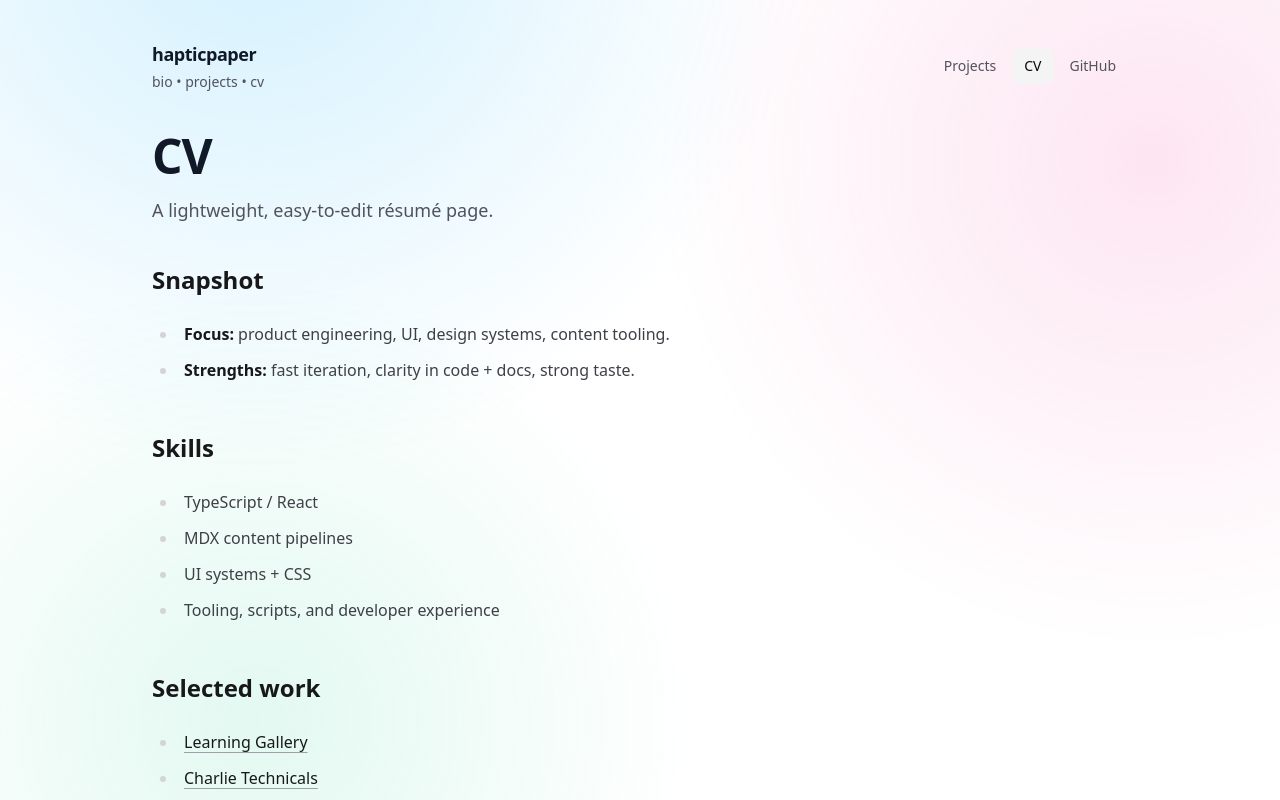
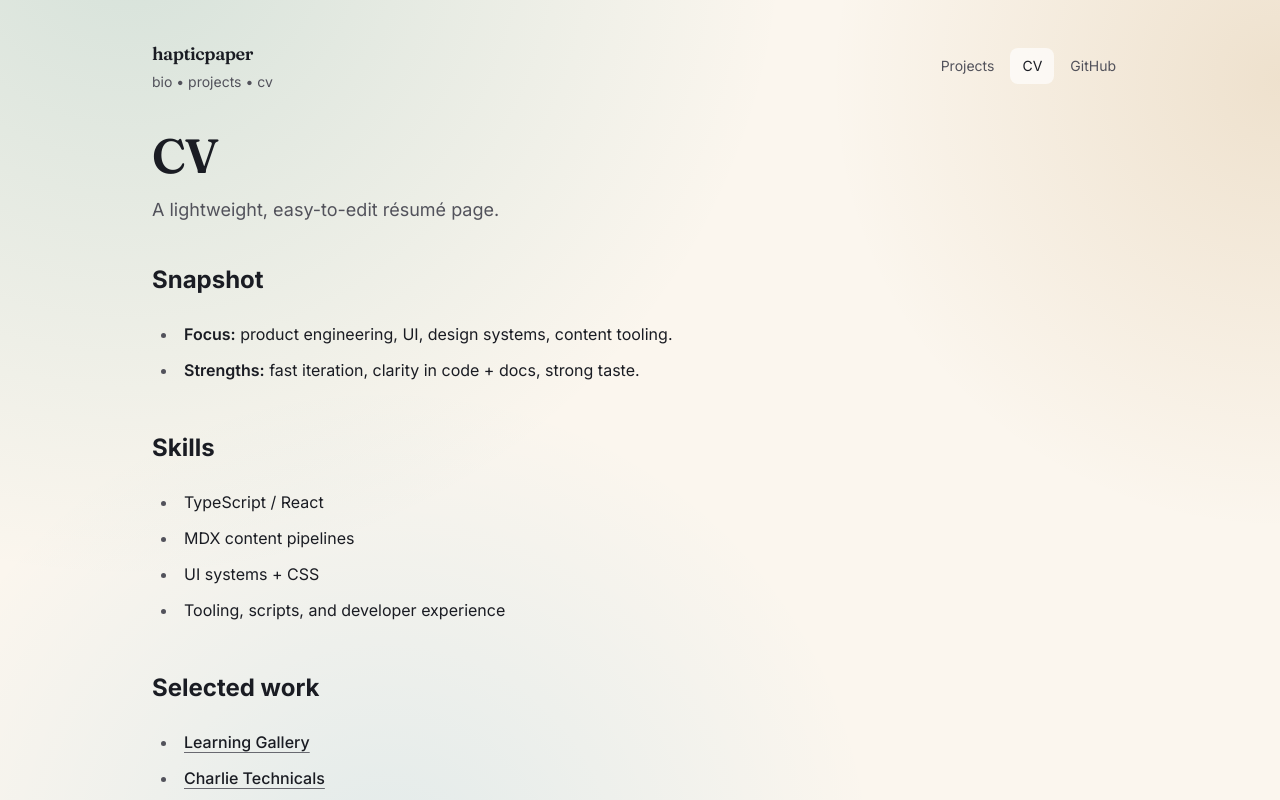
Before and after one commit to hapticPaper/hapticpaper.github.io, a React (Vite) app: page /cv in a window 1280 px wide. Shown: the top 800 px of the page. Built offline with nearby package versions, Linux system fonts and the light colour scheme.

Commit message:
Improve project gallery cards
- Add preview slots for project cards (image + fallback)
- Introduce a more intentional palette + typography tokens
- Add SafeChat project entry with screenshot preview

```diff
--- a/index.html
+++ b/index.html
@@ -3,7 +3,18 @@
   <head>
     <meta charset="UTF-8" />
     <meta name="viewport" content="width=device-width, initial-scale=1.0" />
-    <meta name="description" content="Bio, projects, and CV" />
+    <meta
+      name="description"
+      content="Software architect building data, platform, and agentic pipeline systems — plus selected projects, repositories, and CV."
+    />
+    <meta name="theme-color" content="#fbf6ee" />
+    <meta name="theme-color" media="(prefers-color-scheme: dark)" content="#07070b" />
+    <link rel="preconnect" href="https://fonts.googleapis.com" />
+    <link rel="preconnect" href="https://fonts.gstatic.com" crossorigin />
+    <link
+      rel="stylesheet"
+      href="https://fonts.googleapis.com/css2?family=Fraunces:opsz,wght@9..144,600;9..144,700&family=Inter:wght@400;500;600;700&display=swap"
+    />
     <title>hapticpaper</title>
   </head>
   <body>
--- a/src/components/MdxPage.tsx
+++ b/src/components/MdxPage.tsx
@@ -12,10 +12,10 @@ export function MdxPage({
   return (
     <article>
       <header className="mb-10">
-        <h1 className="text-balance text-4xl font-semibold tracking-tight sm:text-5xl">{title}</h1>
-        {subtitle && <p className="mt-4 max-w-2xl text-pretty text-lg text-zinc-600 dark:text-zinc-400">{subtitle}</p>}
+        <h1 className="heading-serif text-balance text-4xl font-semibold tracking-tight sm:text-5xl">{title}</h1>
+        {subtitle && <p className="mt-4 max-w-2xl text-pretty text-lg text-[color:var(--muted)]">{subtitle}</p>}
       </header>
-      <div className="prose prose-zinc max-w-none dark:prose-invert">{children}</div>
+      <div className="prose max-w-none">{children}</div>
     </article>
   );
 }
--- a/src/components/SiteLayout.tsx
+++ b/src/components/SiteLayout.tsx
@@ -8,10 +8,10 @@ export function SiteLayout({ children }: { children: ReactNode }) {
       <Background />
       <header className="relative mx-auto flex w-full max-w-5xl items-center justify-between px-6 py-10">
         <div className="leading-tight">
-          <NavLink to="/" className="text-lg font-semibold tracking-tight">
+          <NavLink to="/" className="heading-serif text-lg font-semibold tracking-tight">
             hapticpaper
           </NavLink>
-          <div className="mt-1 text-sm text-zinc-600 dark:text-zinc-400">bio • projects • cv</div>
+          <div className="mt-1 text-sm text-[color:var(--muted)]">bio • projects • cv</div>
         </div>
         <nav className="flex items-center gap-1 text-sm">
           <TopNavLink to="/projects">Projects</TopNavLink>
@@ -19,8 +19,8 @@ export function SiteLayout({ children }: { children: ReactNode }) {
           <a
             href="https://github.com/hapticPaper"
             target="_blank"
-            rel="noreferrer"
-            className="rounded-lg px-3 py-2 text-zinc-600 hover:bg-zinc-100 hover:text-zinc-950 dark:text-zinc-300 dark:hover:bg-zinc-900/70 dark:hover:text-zinc-50"
+            rel="noreferrer noopener"
+            className="rounded-lg px-3 py-2 text-[color:var(--muted)] hover:bg-[color:var(--surface)] hover:text-[color:var(--text)]"
           >
             GitHub
           </a>
@@ -29,9 +29,9 @@ export function SiteLayout({ children }: { children: ReactNode }) {
 
       <main className="relative mx-auto w-full max-w-5xl px-6 pb-16">{children}</main>
 
-      <footer className="relative mx-auto w-full max-w-5xl px-6 pb-12 text-sm text-zinc-600 dark:text-zinc-400">
-        <div className="border-t border-zinc-200 pt-8 dark:border-zinc-800">
-          <span className="font-medium text-zinc-900 dark:text-zinc-100">hapticpaper</span>
+      <footer className="relative mx-auto w-full max-w-5xl px-6 pb-12 text-sm text-[color:var(--muted)]">
+        <div className="border-t border-[color:var(--border)] pt-8">
+          <span className="font-medium text-[color:var(--text)]">hapticpaper</span>
           <span className="mx-2">•</span>
           <span>Built with MDX</span>
         </div>
@@ -46,8 +46,8 @@ function TopNavLink({ to, children }: { to: string; children: ReactNode }) {
       to={to}
       className={({ isActive }) =>
         clsx(
-          "rounded-lg px-3 py-2 text-zinc-600 hover:bg-zinc-100 hover:text-zinc-950 dark:text-zinc-300 dark:hover:bg-zinc-900/70 dark:hover:text-zinc-50",
-          isActive && "bg-zinc-100 text-zinc-950 dark:bg-zinc-900/70 dark:text-zinc-50",
+          "rounded-lg px-3 py-2 text-[color:var(--muted)] hover:bg-[color:var(--surface)] hover:text-[color:var(--text)]",
+          isActive && "bg-[color:var(--surface)] text-[color:var(--text)]",
         )
       }
     >
@@ -57,10 +57,11 @@ function TopNavLink({ to, children }: { to: string; children: ReactNode }) {
 }
 
 function Background() {
+  // The background gradient is defined in `globals.css` under `.app-background`.
   return (
     <div
       aria-hidden
-      className="pointer-events-none fixed inset-0 -z-10 bg-[radial-gradient(1000px_circle_at_20%_-10%,rgba(56,189,248,0.22),transparent_55%),radial-gradient(900px_circle_at_90%_20%,rgba(244,114,182,0.18),transparent_55%),radial-gradient(800px_circle_at_20%_90%,rgba(52,211,153,0.14),transparent_55%)]"
+      className="app-background pointer-events-none fixed inset-0 -z-10"
     />
   );
 }
--- a/src/pages/HomePage.tsx
+++ b/src/pages/HomePage.tsx
@@ -18,12 +18,12 @@ export function HomePage() {
 
       <section>
         <div className="mb-4 flex items-end justify-between">
-          <h2 className="text-xl font-semibold tracking-tight">Featured projects</h2>
-          <Link className="text-sm text-zinc-600 hover:underline dark:text-zinc-400" to="/projects">
+          <h2 className="heading-serif text-xl font-semibold tracking-tight">Featured projects</h2>
+          <Link className="text-sm text-[color:var(--muted)] hover:underline" to="/projects">
             See all
           </Link>
         </div>
-        <div className="grid gap-4">
+        <div className="grid gap-6 sm:grid-cols-2 lg:grid-cols-3">
           {featured.map((project) => (
             <ProjectCard key={project.slug} project={project} />
           ))}
--- a/src/pages/ProjectsPage.tsx
+++ b/src/pages/ProjectsPage.tsx
@@ -5,7 +5,7 @@ import { projects } from "@/content/projects";
 export function ProjectsPage() {
   return (
     <MdxPage title="Projects" subtitle="A living index of things I’ve built (or am actively building).">
-      <div className="not-prose grid gap-4">
+      <div className="not-prose grid gap-6 sm:grid-cols-2">
         {projects.map((project) => (
           <ProjectCard key={project.slug} project={project} />
         ))}
--- a/src/styles/globals.css
+++ b/src/styles/globals.css
@@ -2,14 +2,61 @@
 @plugin "@tailwindcss/typography";
 
 :root {
-  --background: #ffffff;
-  --foreground: #111827;
+  --background: #fbf6ee;
+  --foreground: #1a1c23;
+
+  --text: var(--foreground);
+  --muted: #52525b;
+
+  --surface: rgba(255, 255, 255, 0.65);
+  --surface-solid: #ffffff;
+  --border: rgba(26, 28, 35, 0.14);
+
+  --app-background-gradient: radial-gradient(1200px circle at 10% -10%, rgba(15, 118, 110, 0.16), transparent 55%),
+    radial-gradient(900px circle at 100% 10%, rgba(161, 98, 7, 0.14), transparent 50%),
+    radial-gradient(900px circle at 30% 110%, rgba(2, 132, 199, 0.1), transparent 55%);
+
+  --card-preview-gradient: radial-gradient(700px circle at 20% 20%, rgba(15, 118, 110, 0.18), transparent 55%),
+    radial-gradient(700px circle at 90% 60%, rgba(161, 98, 7, 0.16), transparent 55%);
+
+  /* Fallbacks for browsers without `color-mix()` (overridden below in modern browsers). */
+  --code-inline-bg: var(--surface-solid);
+  --code-title-bg: var(--surface-solid);
+  --code-inline-bg: color-mix(in srgb, var(--surface-solid) 82%, var(--background) 18%);
+  --code-title-bg: color-mix(in srgb, var(--surface-solid) 85%, var(--background) 15%);
+  --code-block-bg: #0b0b12;
+  --code-block-fg: #f8fafc;
+
+  --font-sans: "Inter", ui-sans-serif, system-ui, -apple-system, "Segoe UI", sans-serif;
+  --font-serif: "Fraunces", ui-serif, Georgia, Cambria, "Times New Roman", Times, serif;
 }
 
 @media (prefers-color-scheme: dark) {
   :root {
-    --background: #05070b;
-    --foreground: #e5e7eb;
+    --background: #07070b;
+    --foreground: #f3f0e6;
+
+    --text: var(--foreground);
+    --muted: rgba(243, 240, 230, 0.72);
+
+    --surface: rgba(12, 12, 18, 0.6);
+    --surface-solid: rgba(12, 12, 18, 0.9);
+    --border: rgba(243, 240, 230, 0.14);
+
+    --app-background-gradient: radial-gradient(1200px circle at 10% -10%, rgba(45, 212, 191, 0.1), transparent 58%),
+      radial-gradient(900px circle at 100% 10%, rgba(250, 204, 21, 0.09), transparent 52%),
+      radial-gradient(900px circle at 30% 110%, rgba(56, 189, 248, 0.07), transparent 58%);
+
+    --card-preview-gradient: radial-gradient(700px circle at 20% 20%, rgba(45, 212, 191, 0.12), transparent 58%),
+      radial-gradient(700px circle at 90% 60%, rgba(250, 204, 21, 0.1), transparent 58%);
+
+    /* Fallbacks for browsers without `color-mix()` (overridden below in modern browsers). */
+    --code-inline-bg: var(--surface-solid);
+    --code-title-bg: var(--surface-solid);
+    --code-inline-bg: color-mix(in srgb, var(--surface-solid) 88%, var(--background) 12%);
+    --code-title-bg: color-mix(in srgb, var(--surface-solid) 90%, var(--background) 10%);
+    --code-block-bg: #0b0b12;
+    --code-block-fg: #f3f0e6;
   }
 }
 
@@ -20,10 +67,57 @@ html {
 body {
   background: var(--background);
   color: var(--foreground);
+  font-family: var(--font-sans);
+  -webkit-font-smoothing: antialiased;
+  -moz-osx-font-smoothing: grayscale;
+}
+
+.prose {
+  --tw-prose-body: var(--text);
+  --tw-prose-headings: var(--text);
+  --tw-prose-lead: var(--muted);
+  --tw-prose-links: var(--text);
+  --tw-prose-bold: var(--text);
+  --tw-prose-counters: var(--muted);
+  --tw-prose-bullets: var(--muted);
+  --tw-prose-hr: var(--border);
+  --tw-prose-quotes: var(--text);
+  --tw-prose-quote-borders: var(--border);
+  --tw-prose-captions: var(--muted);
+  --tw-prose-code: var(--text);
+  --tw-prose-th-borders: var(--border);
+  --tw-prose-td-borders: var(--border);
+}
+
+.heading-serif {
+  font-family: var(--font-serif);
+}
+
+.app-background {
+  background-color: var(--background);
+  background-image: var(--app-background-gradient);
+}
+
+.card-preview-bg {
+  background-image: var(--card-preview-gradient);
 }
 
 .prose :where(a) {
-  @apply underline decoration-zinc-400 underline-offset-4 hover:decoration-zinc-950 dark:hover:decoration-zinc-50;
+  text-decoration-line: underline;
+  text-decoration-color: var(--muted);
+  text-decoration-color: color-mix(in srgb, var(--muted) 85%, transparent);
+  text-underline-offset: 0.25em;
+}
+
+.prose :where(a:hover) {
+  text-decoration-color: var(--text);
+}
+
+@media (prefers-color-scheme: dark) {
+  .prose :where(a) {
+    text-decoration-color: var(--text);
+    text-decoration-color: color-mix(in srgb, var(--text) 70%, transparent);
+  }
 }
 
 .prose :where(h1 a, h2 a, h3 a, h4 a, h5 a, h6 a) {
@@ -31,11 +125,21 @@ body {
 }
 
 .prose :where(code):not(:where(pre code)) {
-  @apply rounded bg-zinc-100 px-1 py-0.5 font-mono text-[0.9em] text-zinc-950 dark:bg-zinc-900 dark:text-zinc-50;
+  border-radius: 0.375rem;
+  background-color: var(--code-inline-bg);
+  padding: 0.125rem 0.25rem;
+  font-family: ui-monospace, SFMono-Regular, Menlo, Monaco, Consolas, "Liberation Mono", "Courier New", monospace;
+  font-size: 0.9em;
+  color: var(--text);
 }
 
 .prose :where(pre) {
-  @apply overflow-x-auto rounded-xl border border-zinc-200 bg-zinc-950 text-zinc-50 shadow-sm dark:border-zinc-800;
+  overflow-x: auto;
+  border-radius: 0.75rem;
+  border: 1px solid var(--border);
+  background-color: var(--code-block-bg);
+  color: var(--code-block-fg);
+  box-shadow: 0 1px 0 rgba(0, 0, 0, 0.1);
 }
 
 .prose :where(pre code) {
@@ -48,7 +152,15 @@ body {
 }
 
 [data-rehype-pretty-code-title] {
-  @apply rounded-t-xl border border-b-0 border-zinc-200 bg-zinc-50 px-4 py-2 font-mono text-xs text-zinc-700 dark:border-zinc-800 dark:bg-zinc-900 dark:text-zinc-200;
+  border-top-left-radius: 0.75rem;
+  border-top-right-radius: 0.75rem;
+  border: 1px solid var(--border);
+  border-bottom: 0;
+  background-color: var(--code-title-bg);
+  padding: 0.5rem 1rem;
+  font-family: ui-monospace, SFMono-Regular, Menlo, Monaco, Consolas, "Liberation Mono", "Courier New", monospace;
+  font-size: 0.75rem;
+  color: var(--muted);
 }
 
 [data-rehype-pretty-code-title] + pre {
```
Also changed, not shown: content/home.mdx (+4 -4 lines), content/projects/safechat.mdx (added, +16 -0 lines), src/components/ProjectCard.tsx (+82 -46 lines), src/content/projects.ts (+17 -1 lines).
